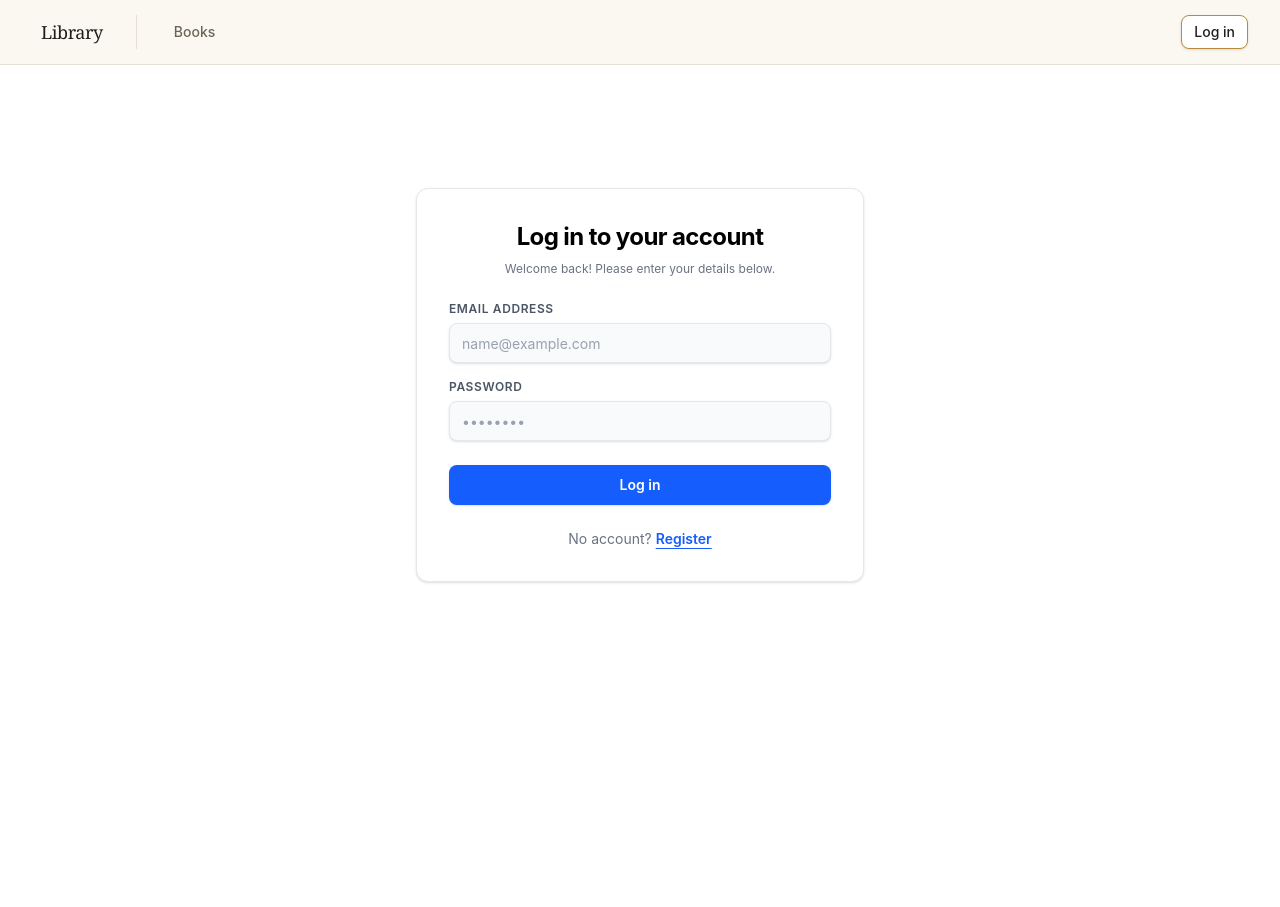
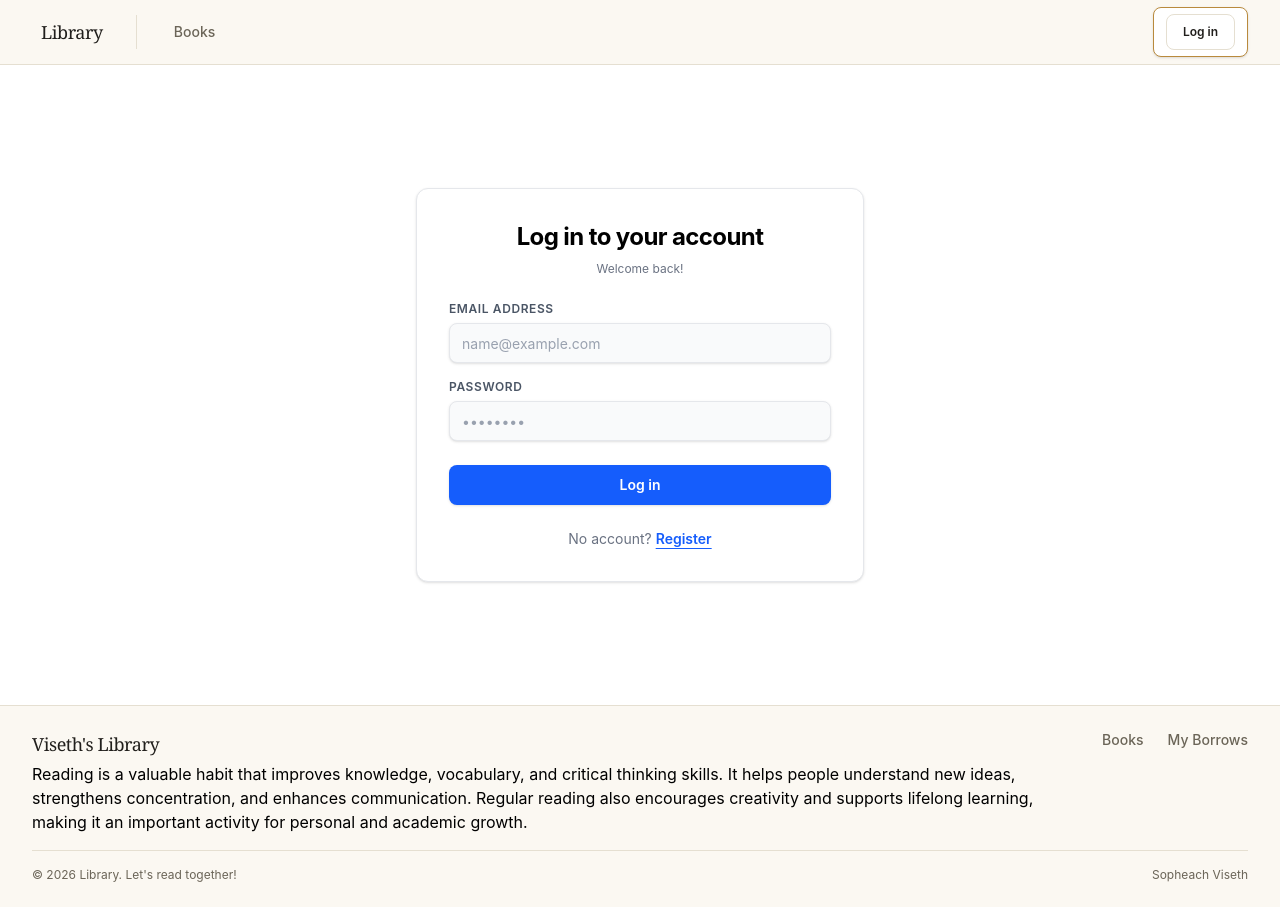
Before and after one commit to viseth-sopheach/seth-store, a React (Vite) app: page /login in a window 1280 px wide. Before the commit the page ends 800 px from the top, so only its background shows below. Built offline with nearby package versions, Linux system fonts and the light colour scheme.

Commit message:
Improve library

```diff
--- a/src/App.jsx
+++ b/src/App.jsx
@@ -2,6 +2,7 @@ import { BrowserRouter, Routes, Route } from "react-router-dom";
 import { AuthProvider } from "./context/AuthContext";
 import { ProtectedRoute } from "./components/ProtectedRoute";
 import { Navbar } from "./components/Navbar";
+import { Footer } from "./components/Footer";
 import { LoginPage } from "./pages/LoginPage";
 import { RegisterPage } from "./pages/RegisterPage";
 import { BooksPage } from "./pages/BooksPage";
@@ -13,7 +14,10 @@ function App() {
   return (
     <BrowserRouter>
       <AuthProvider>
+        <div className="flex min-h-screen flex-col">
           <Navbar />
+
+          <main className="flex-1">
             <Routes>
               <Route path="/" element={<BooksPage />} />
               <Route path="/login" element={<LoginPage />} />
@@ -35,6 +39,10 @@ function App() {
                 }
               />
             </Routes>
+          </main>
+
+          <Footer />
+        </div>
       </AuthProvider>
     </BrowserRouter>
   );
--- a/src/components/BookCard.jsx
+++ b/src/components/BookCard.jsx
@@ -11,7 +11,7 @@ export function BookCard({ book, onBorrow, borrowing }) {
           <img
             src={book.image_url}
             alt={book.title}
-            className="h-full w-full object-cover transition-transform duration-300 group-hover:scale-105"
+            className="h-full w-full object-cover"
           />
         </div>
       )}
--- /dev/null
+++ b/src/components/Footer.jsx
@@ -0,0 +1,52 @@
+import { Link } from "react-router-dom";
+
+export function Footer() {
+  const year = new Date().getFullYear();
+
+  const linkStyle =
+    "text-[#6B6558] transition-colors duration-200 hover:text-[#211F1C]";
+
+  return (
+    <footer className="w-full border-t border-[#E5DFD1] bg-[#FBF8F2]">
+      <div className="mx-auto flex max-w-7xl flex-col gap-4 px-4 py-6 sm:px-6 lg:px-8">
+        <div className="flex flex-col items-start gap-4 md:flex-row md:items-start">
+          {/* Wordmark */}
+          <div className="flex flex-1 flex-col gap-1">
+            <span
+              className="text-lg tracking-tight text-[#211F1C]"
+              style={{ fontFamily: "Georgia, 'Times New Roman', serif" }}
+            >
+              Viseth's Library
+            </span>
+            <p className="text-[#000000]">
+              Reading is a valuable habit that improves knowledge,
+              vocabulary, and critical thinking skills. It helps people
+              understand new ideas, strengthens concentration, and enhances
+              communication. Regular reading also encourages creativity and
+              supports lifelong learning, making it an important activity for
+              personal and academic growth.
+            </p>
+          </div>
+
+          {/* Links */}
+          <nav className="flex flex-shrink-0 flex-wrap items-center gap-x-6 gap-y-2 text-sm font-medium">
+            <Link to="/" className={linkStyle}>
+              Books
+            </Link>
+            <Link to="/my-borrows" className={linkStyle}>
+              My Borrows
+            </Link>
+          </nav>
+        </div>
+
+        {/* Bottom bar */}
+        <div className="flex flex-col items-center justify-between gap-2 border-t border-[#E5DFD1] pt-4 text-xs text-[#6B6558] sm:flex-row">
+          <span>&copy; {year} Library. Let's read together!</span>
+          <span className="inline-flex items-center gap-1.5">
+            <a href="https://web.facebook.com/visethsopheach">Sopheach Viseth</a>
+          </span>
+        </div>
+      </div>
+    </footer>
+  );
+}
--- a/src/components/Navbar.jsx
+++ b/src/components/Navbar.jsx
@@ -9,7 +9,7 @@ export function Navbar() {
 
   async function handleLogout() {
     await logout();
-    navigate("/login");
+    navigate("/");
   }
 
   const initials = user?.name
@@ -45,7 +45,7 @@ export function Navbar() {
   );
 
   return (
-    <nav className="sticky top-0 z-50 w-full border-b border-[#E5DFD1] bg-[#FBF8F2]/95 backdrop-blur-sm">
+    <nav className=" sticky top-0 z-50 w-full border-b border-[#E5DFD1] bg-[#FBF8F2]/95 backdrop-blur-sm">
       <div className="mx-auto flex h-16 max-w-7xl items-center justify-between px-4 sm:px-6 lg:px-8">
         {/* Wordmark */}
         <div className="flex items-center gap-6">
@@ -104,7 +104,11 @@ export function Navbar() {
             </>
           ) : (
             <>
-              <NavItem to="/login">Log in</NavItem>
+              <NavItem to="/login">
+                <button className="inline-flex h-9 items-center justify-center gap-1.5 rounded-lg border border-[#E5DFD1] bg-white px-4 text-xs font-semibold text-[#211F1C] hover:bg-[#E5DFD1]">
+                  Log in
+                </button>
+              </NavItem>
             </>
           )}
         </div>
--- a/src/pages/AdminBooksPage.jsx
+++ b/src/pages/AdminBooksPage.jsx
@@ -99,7 +99,7 @@ export function AdminBooksPage() {
     <section className="mx-auto max-w-7xl px-4 py-8 sm:px-6 lg:px-8">
       {/* Page Header */}
       <div className="mb-8 border-b border-gray-200 pb-5">
-        <h1 className="text-2xl font-bold tracking-tight text-black sm:text-3xl">
+        <h1 className="text-2xl font-bold tracking-tight text-[#4f4023] sm:text-3xl">
           Manage Books
         </h1>
       </div>
@@ -108,9 +108,7 @@ export function AdminBooksPage() {
       {error && (
         <div className="mb-6 rounded-lg bg-blue-50 p-4 border border-blue-200">
           <div className="flex">
-            <div className="text-sm font-medium text-blue-800">
-              {error}
-            </div>
+            <div className="text-sm font-medium text-blue-800">{error}</div>
           </div>
         </div>
       )}
@@ -173,13 +171,15 @@ export function AdminBooksPage() {
             className="block h-10 w-full rounded-lg border border-gray-200 bg-gray-50 px-3 text-sm text-gray-900 shadow-sm transition-colors placeholder:text-gray-400 focus:border-blue-600 focus:bg-white focus:outline-none"
           />
 
-          <input
-            key={editingId ?? "new"}
-            type="file"
-            accept="image/png,image/jpeg,image/webp"
-            onChange={(e) => setImageFile(e.target.files?.[0] ?? null)}
-            className="block h-10 w-full rounded-lg border border-gray-200 bg-gray-50 px-3 text-sm text-gray-900 shadow-sm transition-colors file:mr-3 file:h-full file:border-0 file:bg-transparent file:text-sm file:font-medium focus:border-blue-600 focus:bg-white focus:outline-none"
-          />
+          <label className="flex h-10 w-full cursor-pointer items-center justify-center rounded-lg border border-gray-200 bg-gray-50 px-3 text-sm font-medium text-gray-700 hover:bg-gray-100">
+            Choose Image
+            <input
+              type="file"
+              accept="image/png,image/jpeg,image/webp"
+              onChange={(e) => setImageFile(e.target.files?.[0] ?? null)}
+              className="hidden"
+            />
+          </label>
 
           <textarea
             placeholder="Description"
--- a/src/pages/BooksPage.jsx
+++ b/src/pages/BooksPage.jsx
@@ -59,8 +59,8 @@ export function BooksPage() {
     <section className="mx-auto max-w-7xl px-4 py-8 sm:px-6 lg:px-8">
       {/* Page Header */}
       <div className="mb-8 border-b border-slate-100 pb-5 dark:border-slate-900">
-        <h1 className="text-2xl font-bold tracking-tight text-black sm:text-3xl">
-          Books Catalog
+        <h1 className="text-2xl font-bold tracking-tight text-[#4f4023] sm:text-3xl">
+          Let's read together!
         </h1>
         {/* <p className="mt-2 text-sm text-black">
           Explore available titles and request to borrow — an admin will
@@ -71,7 +71,7 @@ export function BooksPage() {
       {/* Status Messages */}
       {message && (
         <div className="mb-6 rounded-lg border border-slate-200 bg-slate-50 p-4 text-sm font-medium text-slate-800 dark:border-slate-800 dark:bg-slate-900 dark:text-slate-200">
-          {message}
+          The book you borrowed has been successfully requested. Please wait for an admin to approve your request.
         </div>
       )}
 
--- a/src/pages/LoginPage.jsx
+++ b/src/pages/LoginPage.jsx
@@ -33,7 +33,7 @@ export function LoginPage() {
             Log in to your account
           </h1>
           <p className="mt-2 text-xs text-gray-500">
-            Welcome back! Please enter your details below.
+            Welcome back!
           </p>
         </div>
 
--- a/src/pages/MyBorrowsPage.jsx
+++ b/src/pages/MyBorrowsPage.jsx
@@ -127,15 +127,15 @@ export function MyBorrowsPage() {
     <section className="mx-auto max-w-7xl px-4 py-8 sm:px-6 lg:px-8">
       {/* Page Header */}
       <div className="mb-8 border-b border-gray-200 pb-5">
-        <h1 className="text-2xl font-bold tracking-tight text-black sm:text-3xl">
+        <h1 className="text-2xl font-bold tracking-tight text-[#4f4023] sm:text-3xl">
           {isAdmin ? "All Borrows" : "My Borrows"}
         </h1>
-        {!isAdmin && (
+        {/* {!isAdmin && (
           <p className="mt-2 text-sm text-gray-500">
             Track your borrow requests and see due dates once they're
             approved.
           </p>
-        )}
+        )} */}
       </div>
 
       {/* Error Message Box */}
```
Lines whose indentation alone changed are shown as unchanged.
